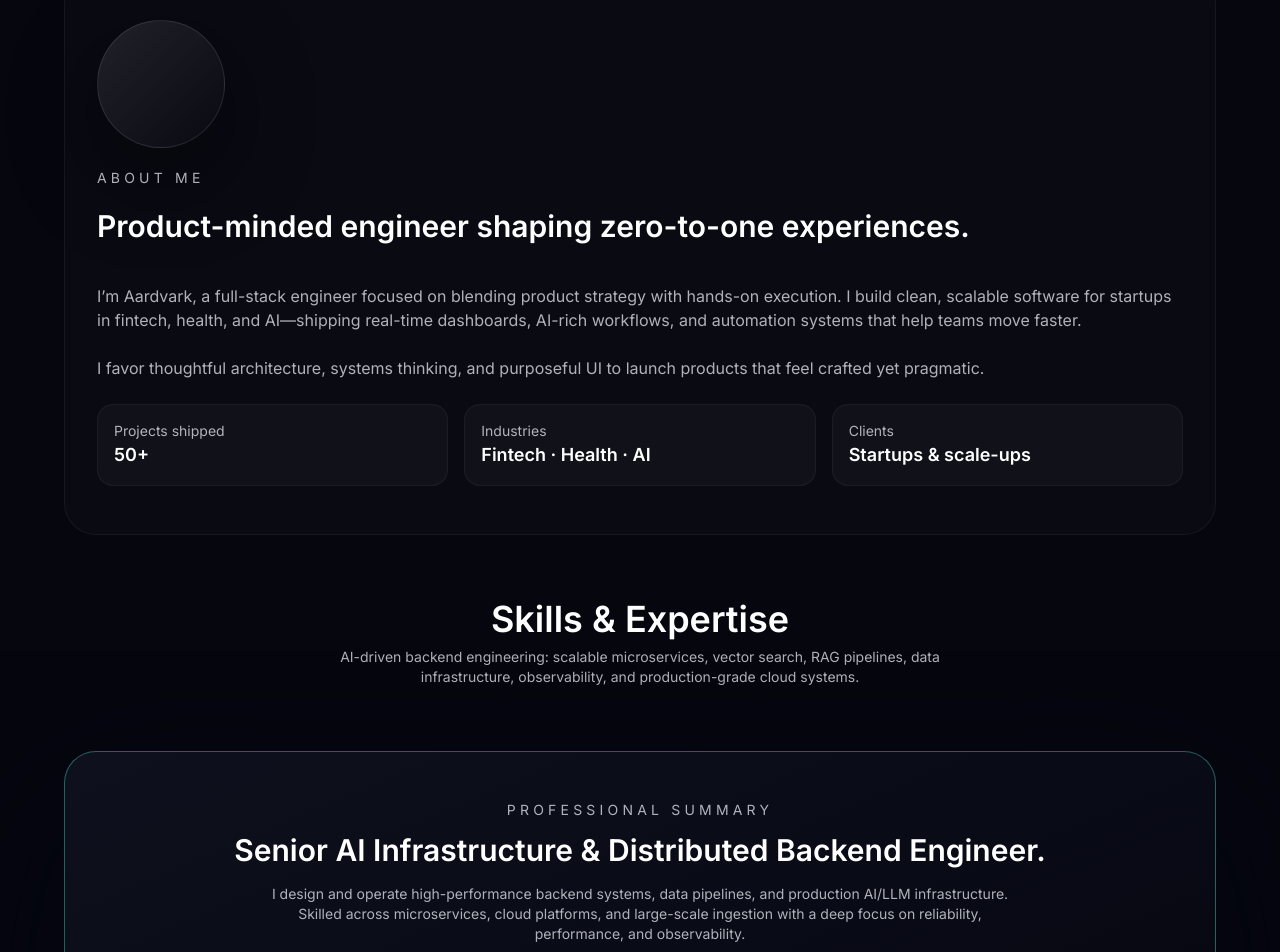
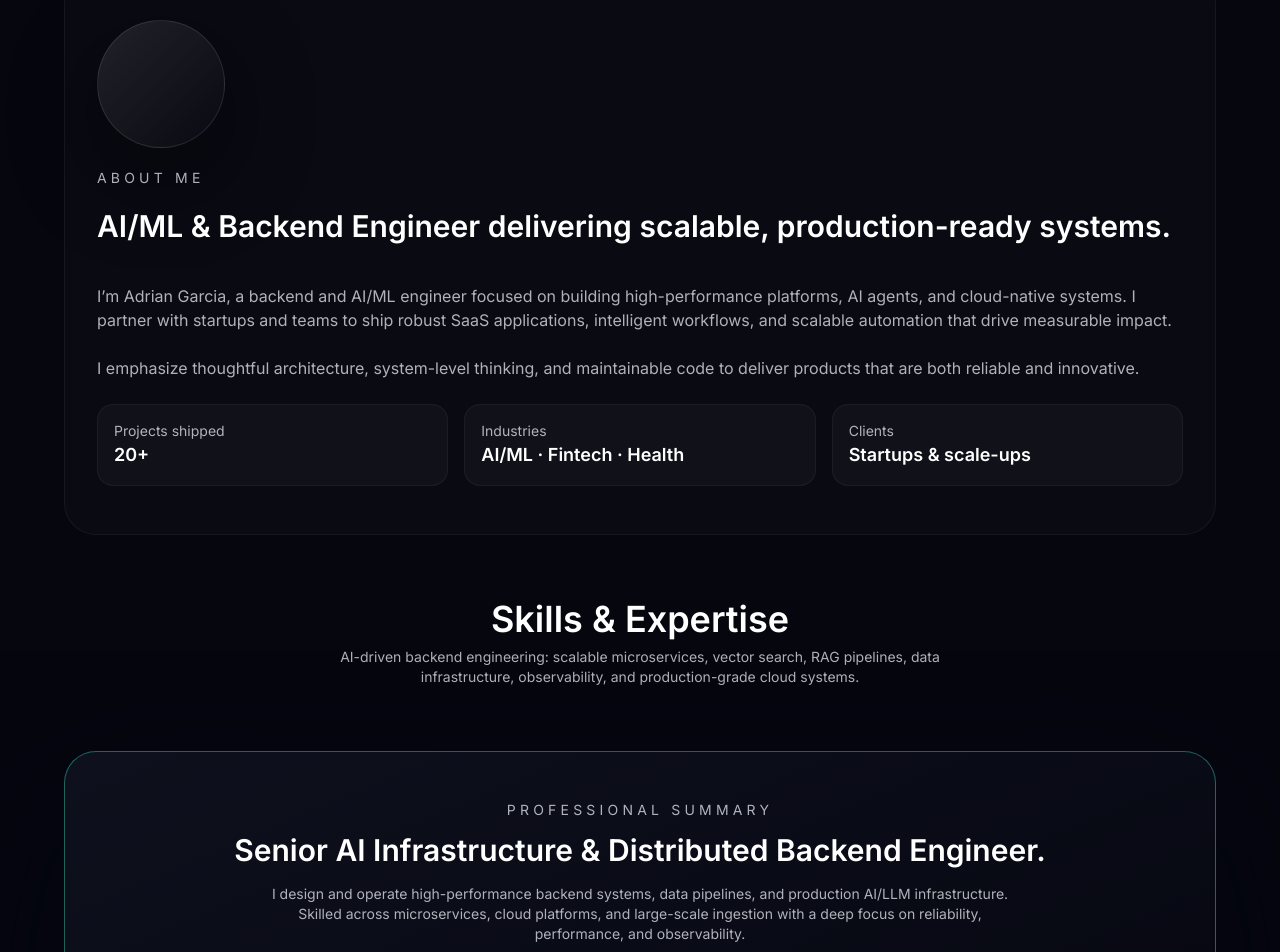
Before and after one commit to CryptoAardvark/Adrian-portfolio, a Next.js app: page / in a window 1280 px wide. Shown: the part 1891-2843 px from the top of the page. Built offline with nearby package versions, Linux system fonts and the light colour scheme.

Commit message:
feat: added about me section content

```diff
--- a/components/AboutShort.tsx
+++ b/components/AboutShort.tsx
@@ -1,6 +1,6 @@
 const quickMetrics = [
-  { label: "Projects shipped", value: "50+" },
-  { label: "Industries", value: "Fintech · Health · AI" },
+  { label: "Projects shipped", value: "20+" },
+  { label: "Industries", value: "AI/ML · Fintech · Health" },
   { label: "Clients", value: "Startups & scale-ups" },
 ];
 
@@ -16,19 +16,20 @@ export function AboutShort() {
           About me
         </p>
         <h3 className="text-3xl font-semibold text-white">
-          Product-minded engineer shaping zero-to-one experiences.
+          AI/ML & Backend Engineer delivering scalable, production-ready systems.
         </h3>
       </div>
       <div className="space-y-6">
         <p className="text-base text-[var(--text-muted)]">
-          I’m Aardvark, a full-stack engineer focused on blending product
-          strategy with hands-on execution. I build clean, scalable software for
-          startups in fintech, health, and AI—shipping real-time dashboards,
-          AI-rich workflows, and automation systems that help teams move faster.
+          I’m Adrian Garcia, a backend and AI/ML engineer focused on building
+          high-performance platforms, AI agents, and cloud-native systems. I
+          partner with startups and teams to ship robust SaaS applications,
+          intelligent workflows, and scalable automation that drive measurable impact.
         </p>
         <p className="text-base text-[var(--text-muted)]">
-          I favor thoughtful architecture, systems thinking, and purposeful UI
-          to launch products that feel crafted yet pragmatic.
+          I emphasize thoughtful architecture, system-level thinking, and
+          maintainable code to deliver products that are both reliable and
+          innovative.
         </p>
         <div className="grid gap-4 md:grid-cols-3">
           {quickMetrics.map((item) => (
```
